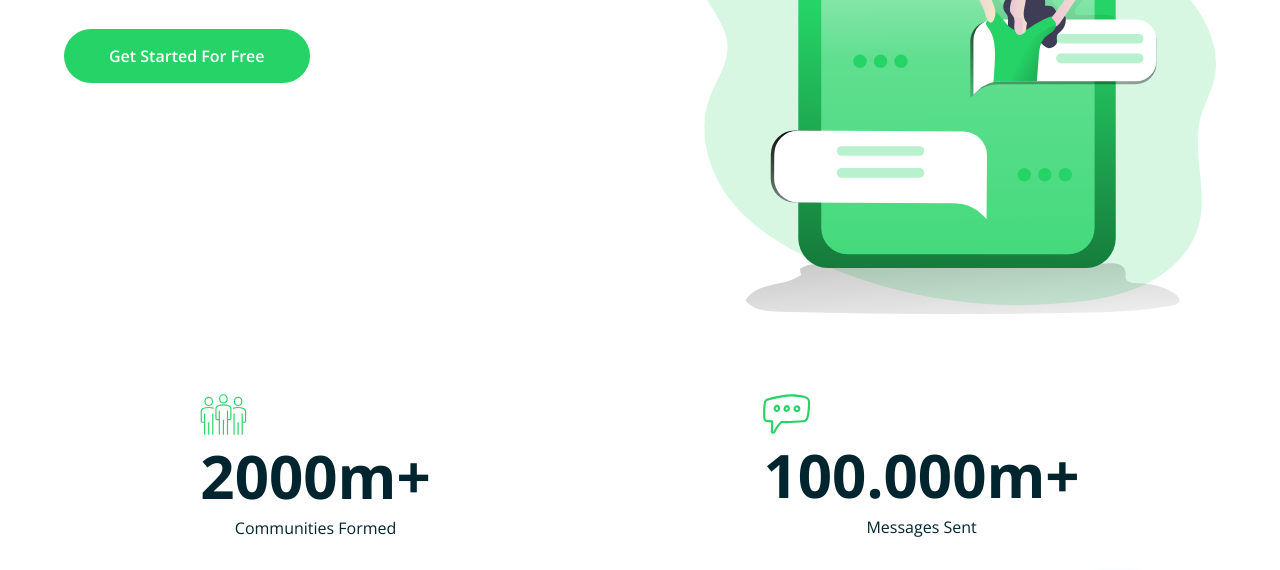
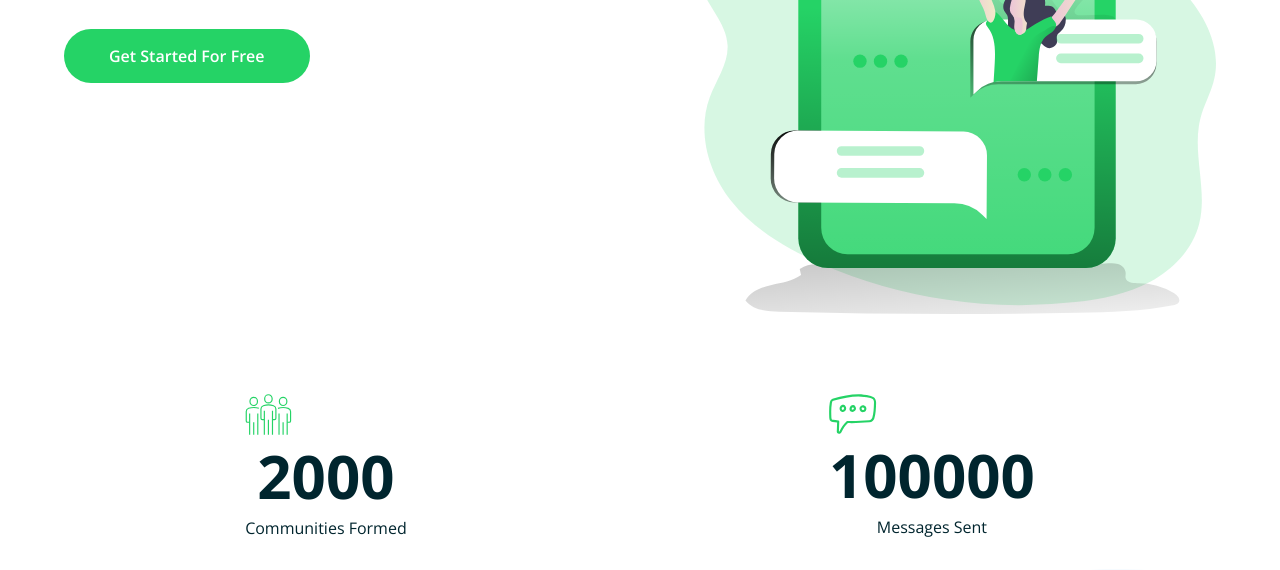
Before and after one commit to MiguelAngelMadronero/Generation-colombia, a plain HTML site: page index.html in a window 1280 px wide. Shown: the part 382-952 px from the top of the page. Drawn offline with nearby package versions, Linux system fonts and the light colour scheme.

Commit message:
actualizando proyecto

```diff
--- a/css/style.css
+++ b/css/style.css
@@ -123,6 +123,25 @@ body{
     max-width: 600px;
     margin: 0 auto;
     display: block;
+}
+
+@keyframes aparecer {
+    0%{
+        opacity: 0;
+        transform: translateY(100px);
+    }
+    100%{
+        opacity: 1;
+        transform: translateY(0);
+    }
+}
+
+.ocultar{
+    opacity: 0;
+}
+
+.animar{
+    animation: aparecer 1.3s ;
 }
 
 .hero__numbers{
--- a/index.html
+++ b/index.html
@@ -45,17 +45,17 @@
 
 
       <div class="hero__numbers">
-        <div class="hero__item">
+        <div class="hero__item ">
             <img src="images/icon-communities.svg" class="hero__icon" alt="imagen">
 
-            <h3 class="hero__number" data-cantidad="2000">2000m+</h3>
+            <h3 class="hero__number contador_cantidad ocultar " data-cantidad-total="2000">0</h3>
             <p class="hero__community">Communities Formed</p>
         </div>
 
-        <div class="hero__item">
+        <div class="hero__item ">
           <img src="images/icon-messages.svg" class="hero__icon" alt="imagen">
 
-          <h3 class="hero__number" data-cantidad="100000">100.000m+</h3>
+          <h3 class="hero__number contador_cantidad ocultar  " data-cantidad-total="100000">0</h3>
           <p class="hero__community">  Messages Sent</p>
       </div>
       </div>
@@ -69,7 +69,7 @@
     <section class="section">
       <div class="section__container container">
         <figure class="section__picture">
-          <img src="images/illustration-grow-together.svg" class="section__img" alt="imagen">
+          <img src="images/video-call-monochromatic-3b09b.svg" class="section__img" alt="imagen">
         </figure>
         <div class="section__texts">
           <h2 class="subtitle"> Grow Together</h2>
@@ -84,7 +84,7 @@
     <section class="section section--white">
       <div class="section__container section__container--inverse container">
         <figure class="section__picture">
-          <img src="images/illustration-flowing-conversation.svg" alt="imagen" class="section__img">
+          <img src="images/team-presentation-monochromatic-0304d.svg" alt="imagen" class="section__img">
         </figure>
         <div class="section__texts">
           <h2 class="subtitle">Flowing Conversations</h2>
@@ -100,7 +100,7 @@
     <section class="section">
       <div class="section__container container">
         <figure class="section__picture">
-          <img src="images/illustration-your-users.svg" alt="imagen" class="section__img">
+          <img src="images/mobile-testing-monochromatic.svg" alt="imagen" class="section__img">
         </figure>
         <div class="section__texts">
           <h2 class="subtitle">Your Users</h2>
@@ -171,7 +171,7 @@
 
 
 
-
+2000m+
 
 
 
@@ -190,6 +190,6 @@
 
   Subscribe -->
 
-
+<script src="index.js"></script>
 </body>
 </html>
--- /dev/null
+++ b/index.js
@@ -0,0 +1,111 @@
+addEventListener('DOMContentLoaded', ()=>{
+    const contadores=document.querySelectorAll('.contador_cantidad');
+    const velocidad=1000;
+
+    const animarContadores=()=>{
+        for (const contador of contadores) {
+            const actualizar_contador=()=>{
+                let cantidad_maxima=+contador.dataset.cantidadTotal,
+                    valor_actual=+contador.innerText,
+                    incremento=cantidad_maxima/velocidad;
+
+
+                if(valor_actual < cantidad_maxima){
+                    contador.innerText= Math.ceil( valor_actual + incremento)
+                    setTimeout(actualizar_contador, 5)
+                    console.log(contador.innerText)
+                }else{
+                    contador.innerText=cantidad_maxima
+
+                }
+
+            }
+            actualizar_contador()
+        }
+
+    }
+
+    const mostrarContadores= elementos=>{
+        elementos.forEach(elemento => {
+            if (elemento.isIntersecting){
+                elemento.target.classList.add('animar');
+                elemento.target.classList.remove('ocultar');
+                setTimeout(animarContadores, 300)
+            }
+        });
+
+    }
+
+    //Api para saber cuando algo es visible en el viewport (IntersectionObserver)
+
+    const observer= new IntersectionObserver(mostrarContadores, {
+        threshold:0.25 //0 - 1
+    })
+
+    const elementosHTML= document.querySelectorAll('.contador_cantidad')
+    elementosHTML.forEach(elementoHTML=>{
+        observer.observe(elementoHTML)
+    })
+
+
+})
+
+
+
+
+
+
+
+
+
+
+
+
+
+// addEventListener('DOMContentLoaded', ()=>{
+//     const contadores= document.querySelectorAll('.hero__number');
+//     const velocidad= 100000000;
+
+//     const animarContadores=()=>{
+//         console.log('animar contadores', contadores.length)
+//         for (const contador of contadores) {
+
+//             const actualizar_contador= ()=>{
+//                 console.log('actualizando contador')
+//                 let cantidad_maxima= +contador.dataset.cantidad,
+//                     valor_actual= +contador.innerText,
+//                     incremento= cantidad_maxima/velocidad
+
+//                 if(valor_actual < cantidad_maxima) {
+//                     contador.innerText= Math.ceil(valor_actual + incremento)
+//                     setTimeout(actualizar_contador,5);
+
+//                 }else{
+//                     contador.innerText=cantidad_maxima;
+//                 }
+
+//             }
+//             actualizar_contador()
+
+//         }
+//     }
+//     const mostrarContadores=elementos=>{
+//         elementos.forEach(elemento => {
+//             if(elemento.isIntersecting){
+//                 elemento.target.classList.add('animar');
+//                 elemento.target.classList.remove('ocultar');
+//                 setTimeout(animarContadores, 300)
+
+//             }
+
+//         });
+//     }
+//     const observer= new IntersectionObserver(mostrarContadores, {
+//         threshold:0.05
+//     })
+
+//     const elementosHTML=document.querySelectorAll('.hero__number');
+//     elementosHTML.forEach(elementoHTML=>{
+//         observer.observe(elementoHTML)
+//     })
+// })
```
Also changed, not shown: images/mobile-testing-monochromatic.svg (added), images/team-presentation-monochromatic-0304d.svg (added), images/video-call-monochromatic-3b09b.svg (added).
